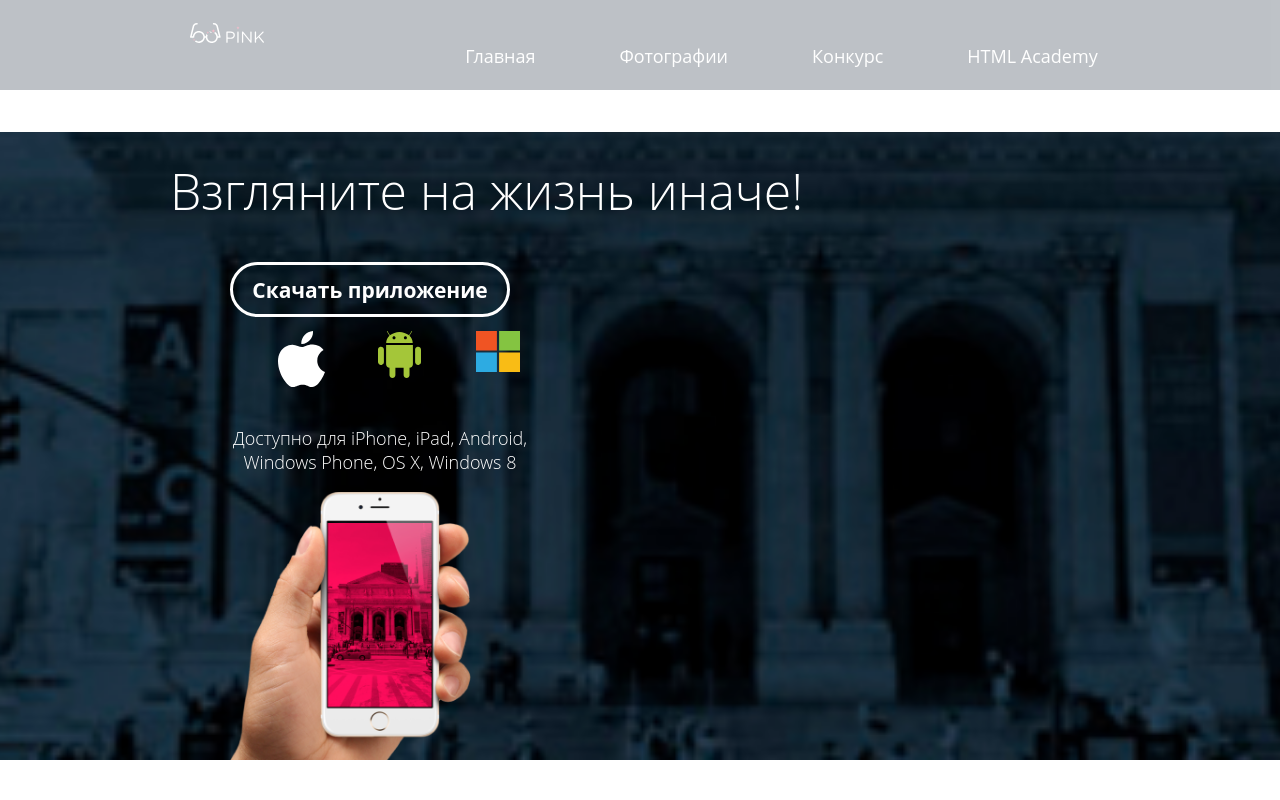
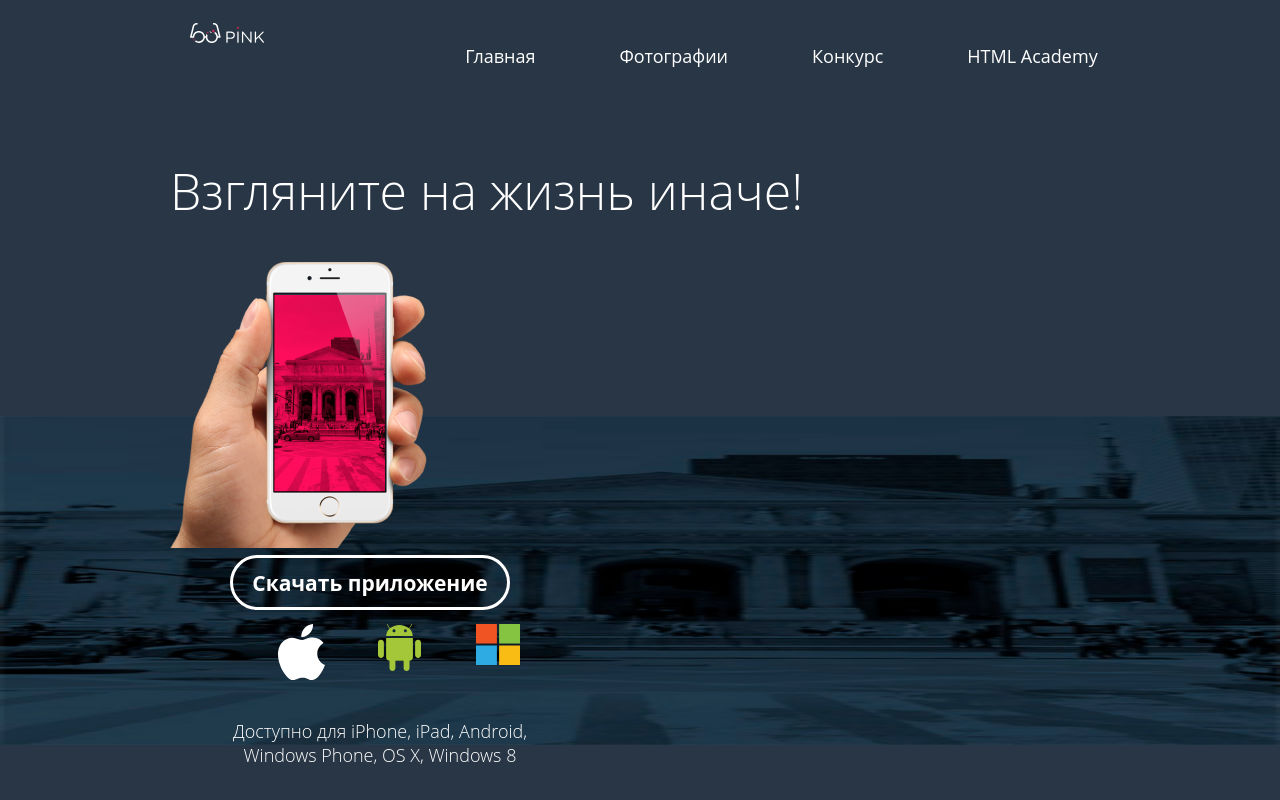
Before and after one commit to AlexanderGvozdev/1685421-pink-22, a website: page source/index.html in a window 1280 px wide. Shown: the top 800 px of the page. Drawn offline with nearby package versions, Linux system fonts and the light colour scheme; files that its build step writes are made by us from their sources.

Commit message:
попытка сделать фон

```diff
--- a/source/index.html
+++ b/source/index.html
@@ -47,12 +47,10 @@
           </nav>
         </div>
       </div>
-    </header>
-    <main class="page-main">
-      <h1 class="visually-hidden">Пинк</h1>
       <section class="download">
         <div class="container">
           <h2 class="download__title">Взгляните на жизнь иначе!</h2>
+          <img src="img/phone.png">
         </div>
         <div class="download__container">
           <div class="container">
@@ -64,11 +62,15 @@
                 <li class="platforms__brand"><a href="#"><img src="img/microsoft-logo.svg" width="44" height="41" alt="логотип Microsoft"></a></li>
               </ul>
             <p class="download__features">Доступно для iPhone, iPad, Android, Windows Phone, OS X, Windows 8</p>
-            <img src="img/phone.png" alt="">
+
             </div>
           </div>
         </div>
       </section>
+    </header>
+    <main class="page-main">
+      <h1 class="visually-hidden">Пинк</h1>
+
       <section class="description">
         <div class="description__container">
           <h3 class="page-title description__title">Устали от серости мегаполиса? Нам есть, что вам предложить!</h3>
--- a/source/less/blocks/benefits.less
+++ b/source/less/blocks/benefits.less
@@ -1,7 +1,9 @@
 .benefits {
   background-color: #F2F2F2;
 }
-
+.benefits__wrapper {
+  padding-top: 100px;
+}
 .benefits-table {
   border-collapse: collapse;
   border-spacing: 2px;
--- a/source/less/blocks/download.less
+++ b/source/less/blocks/download.less
@@ -1,15 +1,9 @@
 .download {
-  background-image: url(../img/back-mobile.png);
-  background-repeat: no-repeat, no-repeat;
-  background-position: center, center;
-  background-size: 1460px auto;
-  background-color: #1D2631;
   min-height: 396px;
   color: white;
-  @media (min-resolution: 2dppx) {
-    background-image: url("../img/back-tablet@2x.png");
-    background-size: 1460px auto;
-  }
+}
+.download img {
+  background-color: transparent;
 }
 .download__container {
   background-color: #1D2631;
--- a/source/less/blocks/page-header.less
+++ b/source/less/blocks/page-header.less
@@ -1,8 +1,18 @@
 .page-header {
+  position: relative;
   background-color: #283645;
-  z-index: 3;
+  background-image: url(../img/back-mobile.png);
+  background-position: 50% 416px;
+  background-size: 100% 40%;
+  background-repeat: no-repeat;
+  color: white;
+  padding: 0 0 38px 0;
   @media (min-width: @desktop-width) {
-    opacity: 0.3;
+
+  }
+  @media (min-resolution: 2dppx) {
+    background-image: url("../img/back-tablet@2x.png");
+    background-size: 1460px auto;
   }
 }
 .page-header__container {
--- a/source/less/blocks/reviews.less
+++ b/source/less/blocks/reviews.less
@@ -1,5 +1,14 @@
 .reviews {
   text-align: center;
+  min-height: 405px;
+  clip-path: polygon(
+    0 0,
+    100% 0,
+    100% 100%,
+    0 calc(100% - 5vw));
+}
+.reviews__author-info {
+  padding-top: 150px;
 }
 .reviews__author-name{
   font-size: 18px;
```
